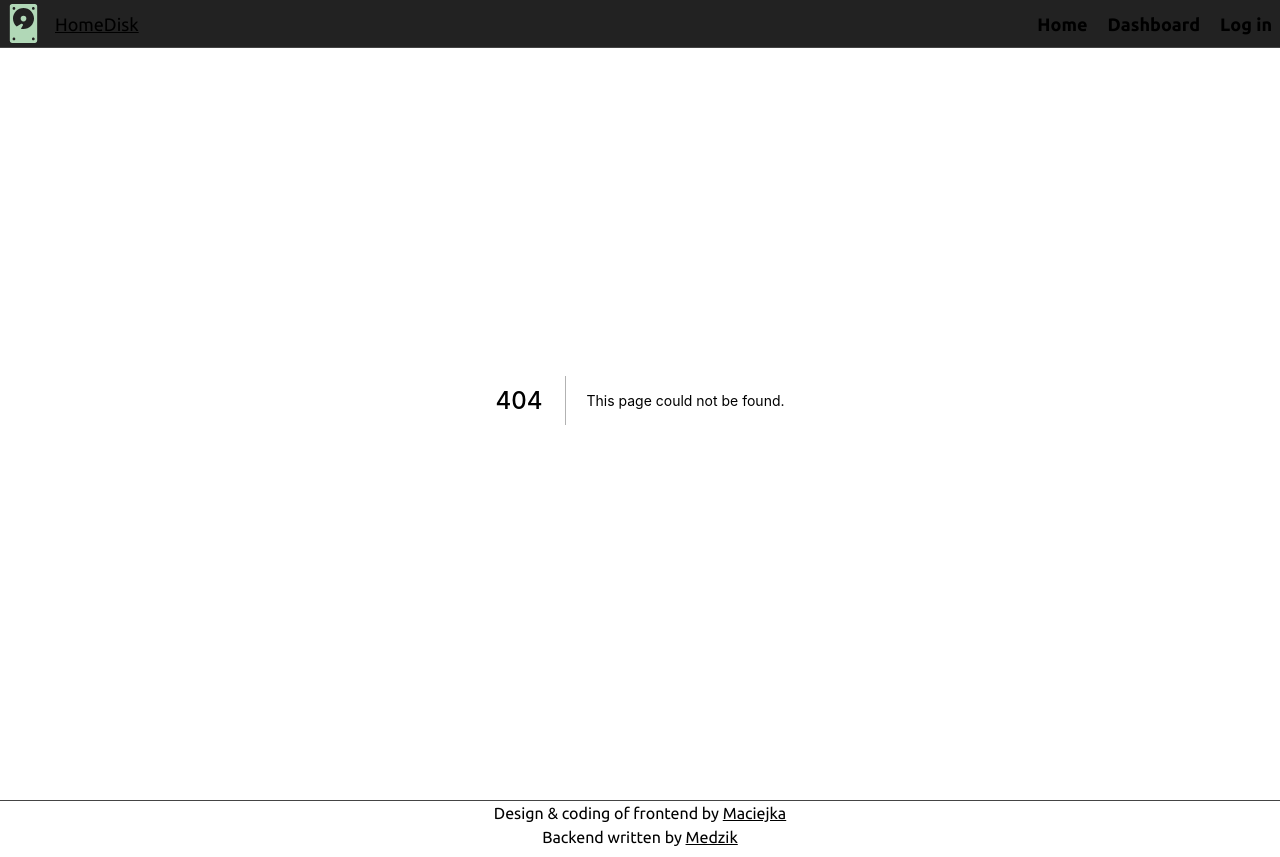
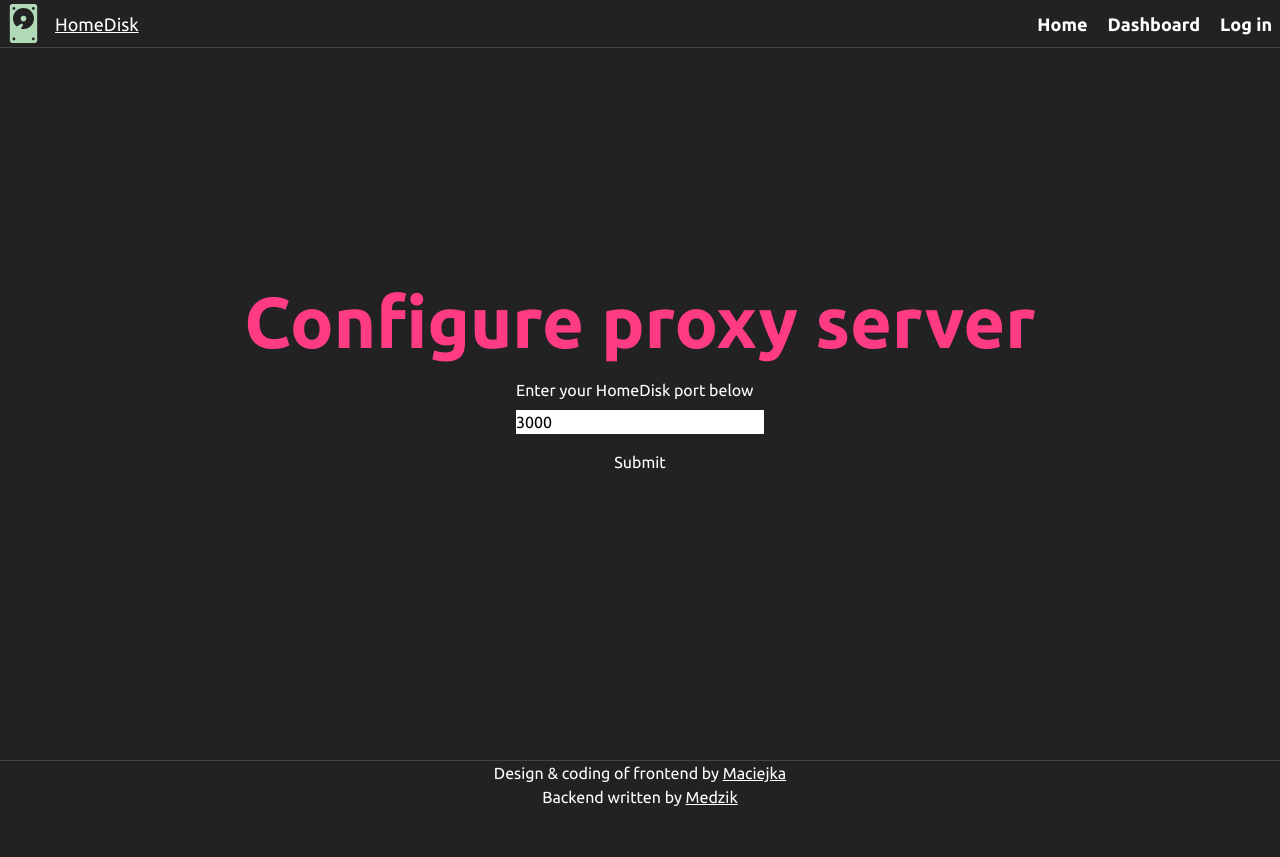
Before and after one commit to Maciejka1/HomeDisk-Frontend, a Next.js app: page /config in a window 1280 px wide. Before the commit this address had no page. After the commit the page ends 817 px from the top, so only its background shows below. Built offline with nearby package versions, Linux system fonts and the light colour scheme.

Commit message:
added configure ports page

```diff
--- /dev/null
+++ b/pages/config.js
@@ -0,0 +1,34 @@
+import React from 'react'
+
+export default function Config() {
+  const [error, setError] = React.useState()
+  const [port, setPort] = React.useState({port: 3000})
+  const handleChange = (event) => {
+    setPort(prevData => {
+        return {
+            ...prevData,
+            [event.target.name]: event.target.value
+        }
+    })
+  }
+  return (
+    <div className='flex justify-center items-center w-full h-[95vh] flex-col gap-5'>
+      <h1 className="font-bold text-4xl sm:text-5xl md:text-7xl text-[#ff3c83]">
+        Configure proxy server
+      </h1>
+      <div className='flex flex-col gap-2'>
+        <p>Enter your HomeDisk port below</p>
+        <input
+          type="text"
+          className='text-black'
+          placeholder="Enter your port"
+          name="port"
+          value={port.port}
+          onChange={handleChange}
+        />
+        <p>{error}</p>
+        <button>Submit</button>
+      </div>
+    </div>
+  )
+}
```
